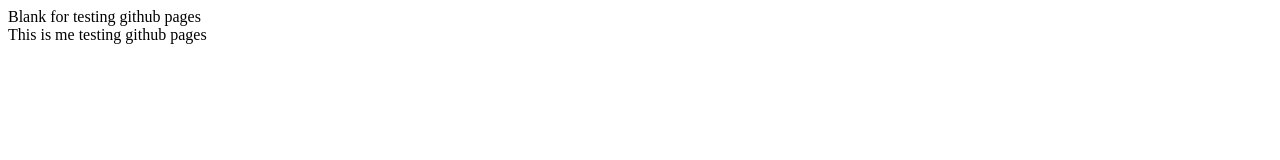
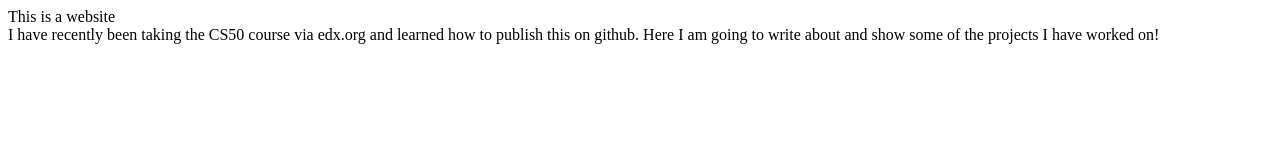
Before and after one commit to dlonestar9000/dlonestar9000.github.io, a plain HTML site: page index.html in a window 1280 px wide. Drawn offline with Linux system fonts and the light colour scheme.

Commit message:
Update index.html

```diff
--- a/index.html
+++ b/index.html
@@ -1,10 +1,13 @@
 <!DOCTYPE html>
 
 <header>
-Blank for testing github pages
+This is a website
 </header>
 
 <body>
-This is me testing github pages
+I have recently been taking the CS50 course via edx.org and learned how to publish this on github.
+
+Here I am going to write about and show some of the projects I have worked on!
+
 
 </body>
```
